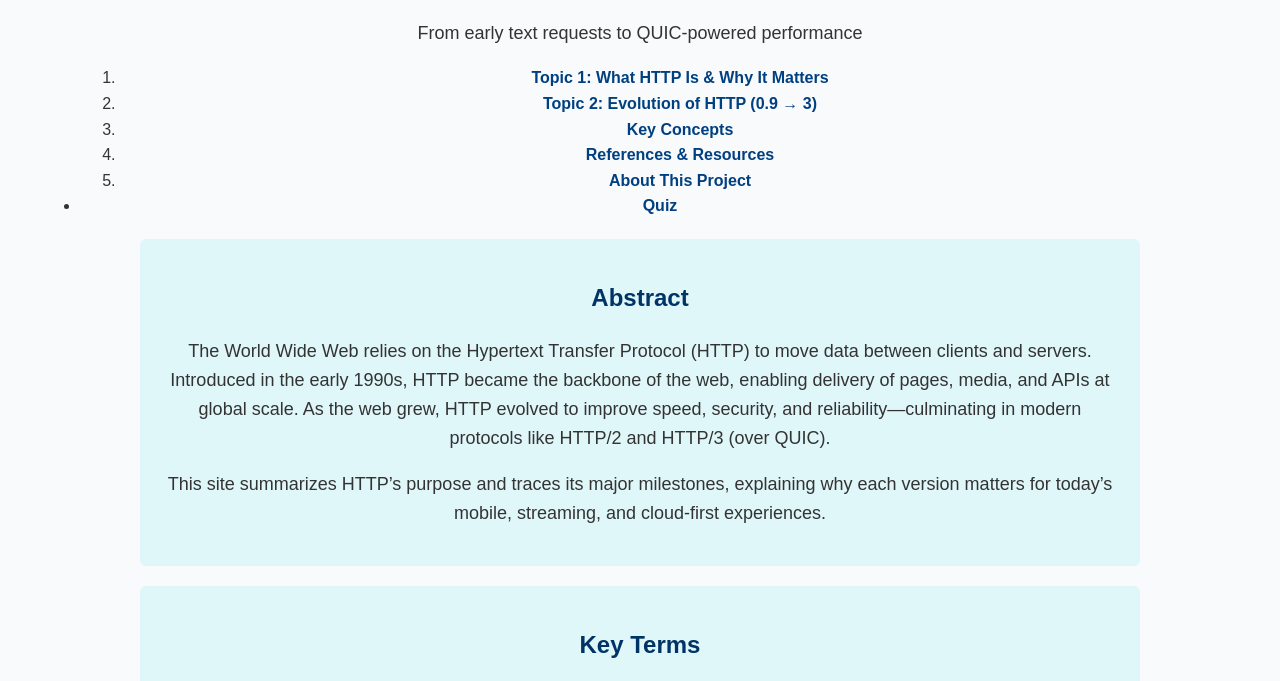
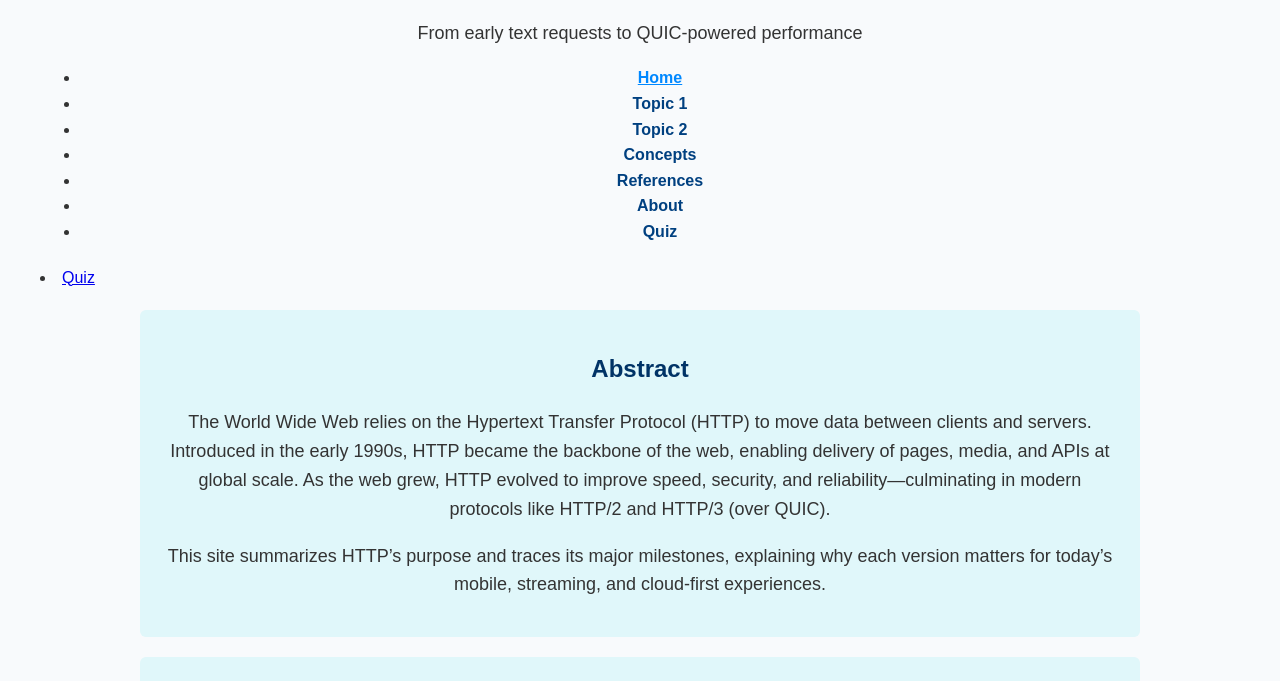
Before and after one commit to LANwirelessAj/Project-1, a plain HTML site: page index.html in a window 1280 px wide. Shown: the part 94-775 px from the top of the page. Drawn offline with Linux system fonts and the light colour scheme.

Commit message:
Update navigation menu in index.html

```diff
--- a/index.html
+++ b/index.html
@@ -17,15 +17,18 @@
 
   <!-- Consistent main menu across every page -->
   <nav class="site-nav" role="navigation" aria-label="Main">
-    <div class="container">
-      <ul class="nav-list">
-<ol>
-  <li><a href="topic1.html">Topic 1: What HTTP Is & Why It Matters</a></li>
-  <li><a href="topic2.html">Topic 2: Evolution of HTTP (0.9 → 3)</a></li>
-  <li><a href="concepts.html">Key Concepts</a></li>
-  <li><a href="references.html">References & Resources</a></li>
-  <li><a href="about.html">About This Project</a></li>
-</ol>
+  <div class="container">
+    <ul class="nav-list">
+      <li><a class="active" href="index.html">Home</a></li>
+      <li><a href="topic1.html">Topic 1</a></li>
+      <li><a href="topic2.html">Topic 2</a></li>
+      <li><a href="concepts.html">Concepts</a></li>
+      <li><a href="references.html">References</a></li>
+      <li><a href="about.html">About</a></li>
+      <li><a href="quiz.html">Quiz</a></li>
+    </ul>
+  </div>
+</nav>
         <!-- Milestone 2 requirement: link to quiz page -->
         <li><a href="quiz.html">Quiz</a></li>
       </ul>
```
